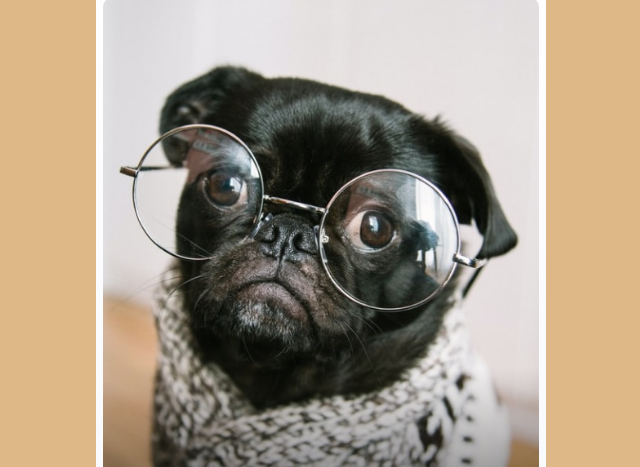
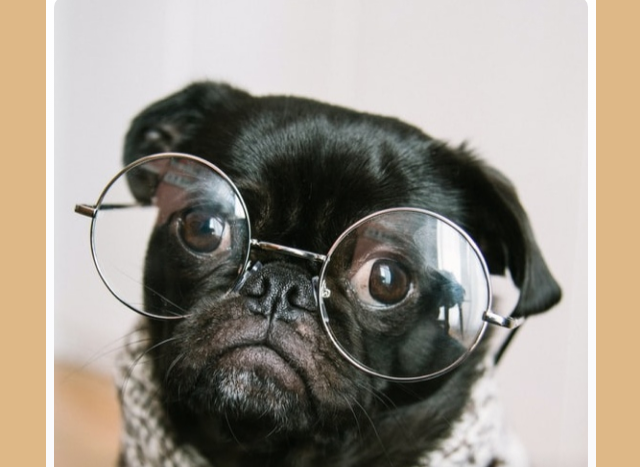
Before and after one commit to Erve1/Tindog, a plain HTML site: page index.html in a window 1280 px wide. Shown: the part 94-561 px from the top of the page, without its empty margins (319-959 px from the left). Drawn offline with nearby package versions, Linux system fonts and the light colour scheme.

Commit message:
Update index.css

```diff
--- a/index.css
+++ b/index.css
@@ -8,7 +8,7 @@ html {
 body {
     margin: 10px auto;
     padding: 0;
-    max-width: 450px;
+    max-width: 550px;
     min-width: 350px;
 }
 
```
